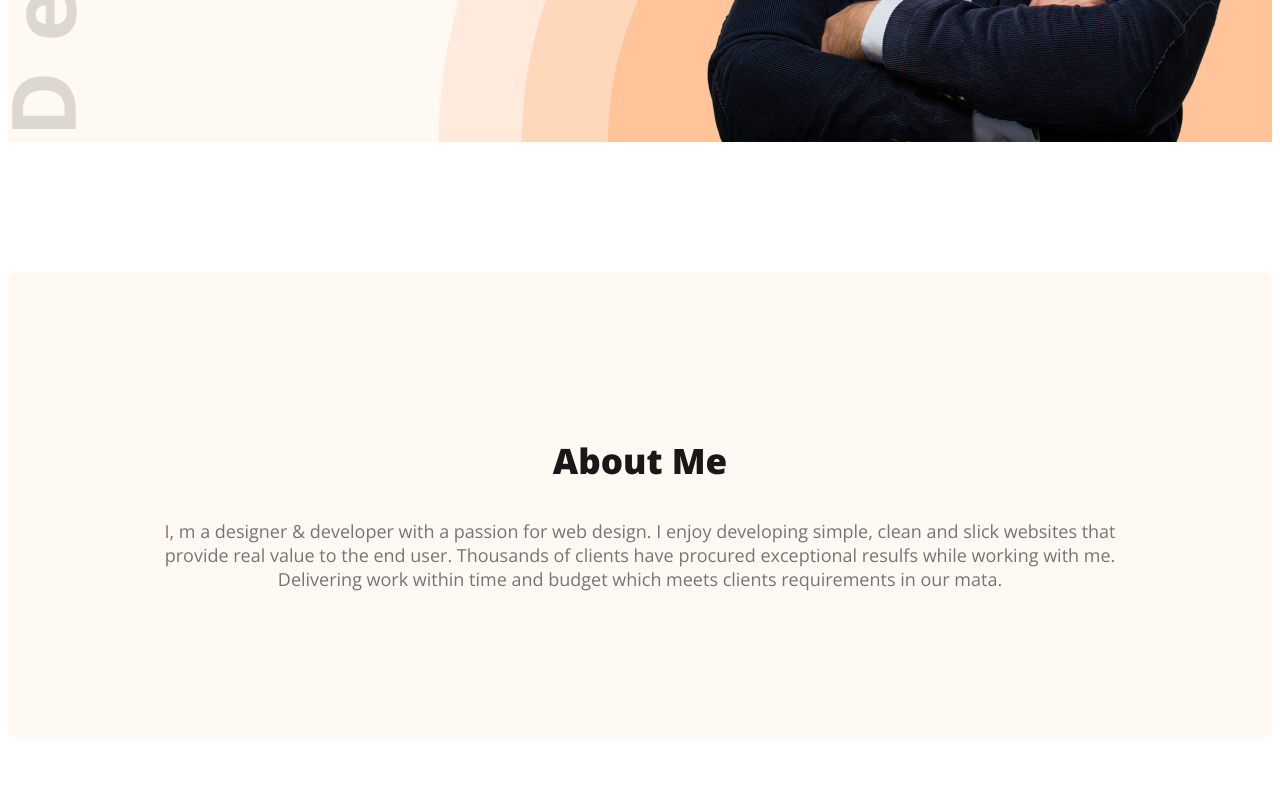
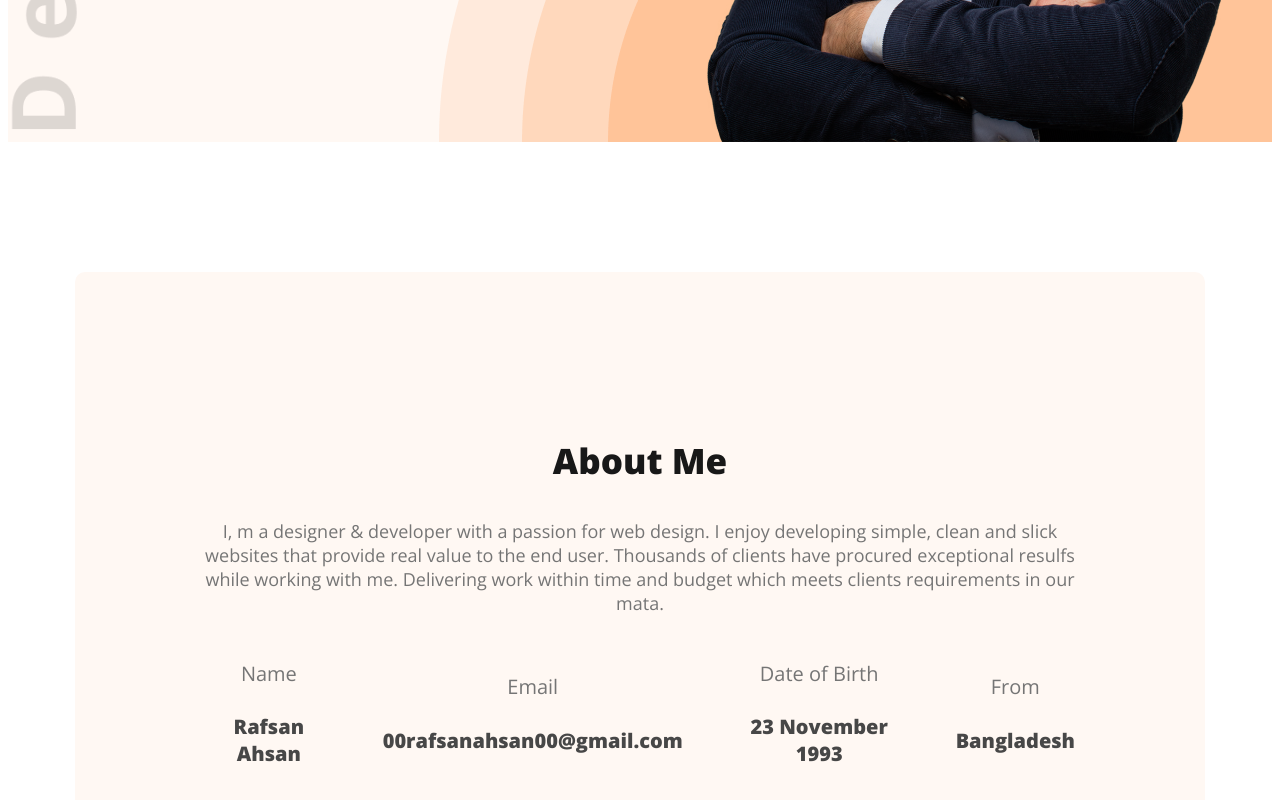
Before and after one commit to 0RafsanAhsan0/developer-portfolio, a plain HTML site: page index.html in a window 1280 px wide. Shown: the part 723-1523 px from the top of the page. Before the commit the page ends 1470 px from the top, so only its background shows below. Drawn offline with nearby package versions, Linux system fonts and the light colour scheme.

Commit message:
about info addeded

```diff
--- a/index.html
+++ b/index.html
@@ -38,6 +38,25 @@
     <section class="about">
         <h3 class="section-title">About Me</h3>
         <p class="section-description">I, m a designer & developer with a passion for web design. I enjoy developing simple, clean and slick websites that provide real value to the end user. Thousands of clients have procured exceptional resulfs while working with me. Delivering work within time and budget which meets clients requirements in our mata.</p>
+        <div class="about-info-container">
+            <div class="about-info">
+                <h4 class="info-title">Name</h4>
+                <p class="info-description">Rafsan Ahsan</p>
+            </div>
+            <div class="about-info">
+                <h4 class="info-title">Email</h4>
+                <p class="info-description">00rafsanahsan00@gmail.com</p>
+            </div>
+            <div class="about-info">
+                <h4 class="info-title">Date of Birth</h4>
+                <p class="info-description">23 November 1993</p>
+            </div>
+            <div class="about-info">
+                <h4 class="info-title">From</h4>
+                <p class="info-description">Bangladesh</p>
+            </div>
+
+        </div>
     </section>
     </main>
     <footer>
--- a/styles/style.css
+++ b/styles/style.css
@@ -102,6 +102,11 @@ nav a {
 }
 
 /* main section styles */
+main {
+    max-width: 1130px;
+    margin: 0 auto;
+}
+
 .about {
     padding: 130px;
     border-radius: 10px;
@@ -115,3 +120,26 @@ nav a {
     font-size: 18px;
     font-weight: 400;
 }
+
+/* info style */
+.about-info-container {
+    display: flex;
+    justify-content: space-around;
+    align-items: center;
+    gap: 50px;
+}
+
+.info-title {
+    text-align: center;
+    color: #757575;
+    text-align: center;
+    font-size: 20px;
+    font-weight: 400;
+}
+
+.info-description {
+    text-align: center;
+    color: #474747;
+    font-size: 20px;
+    font-weight: 700;
+}
```
